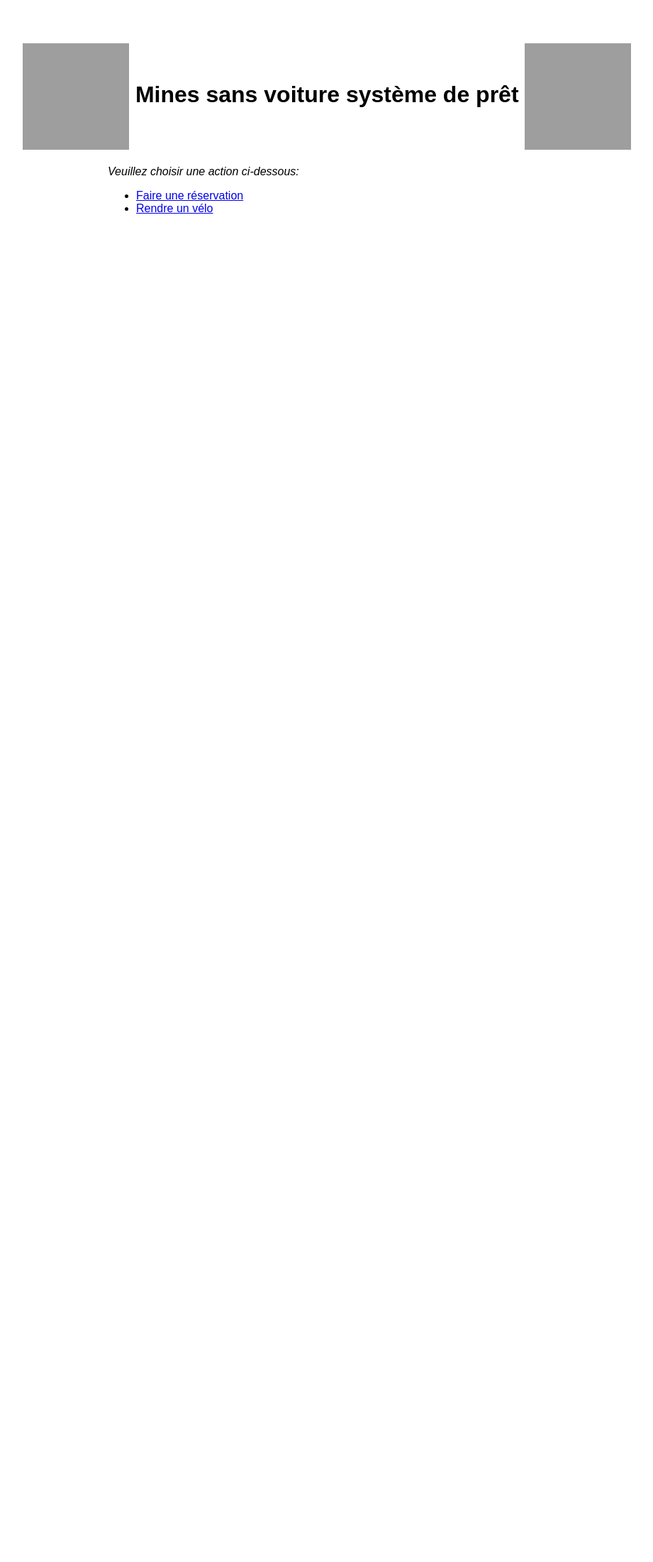
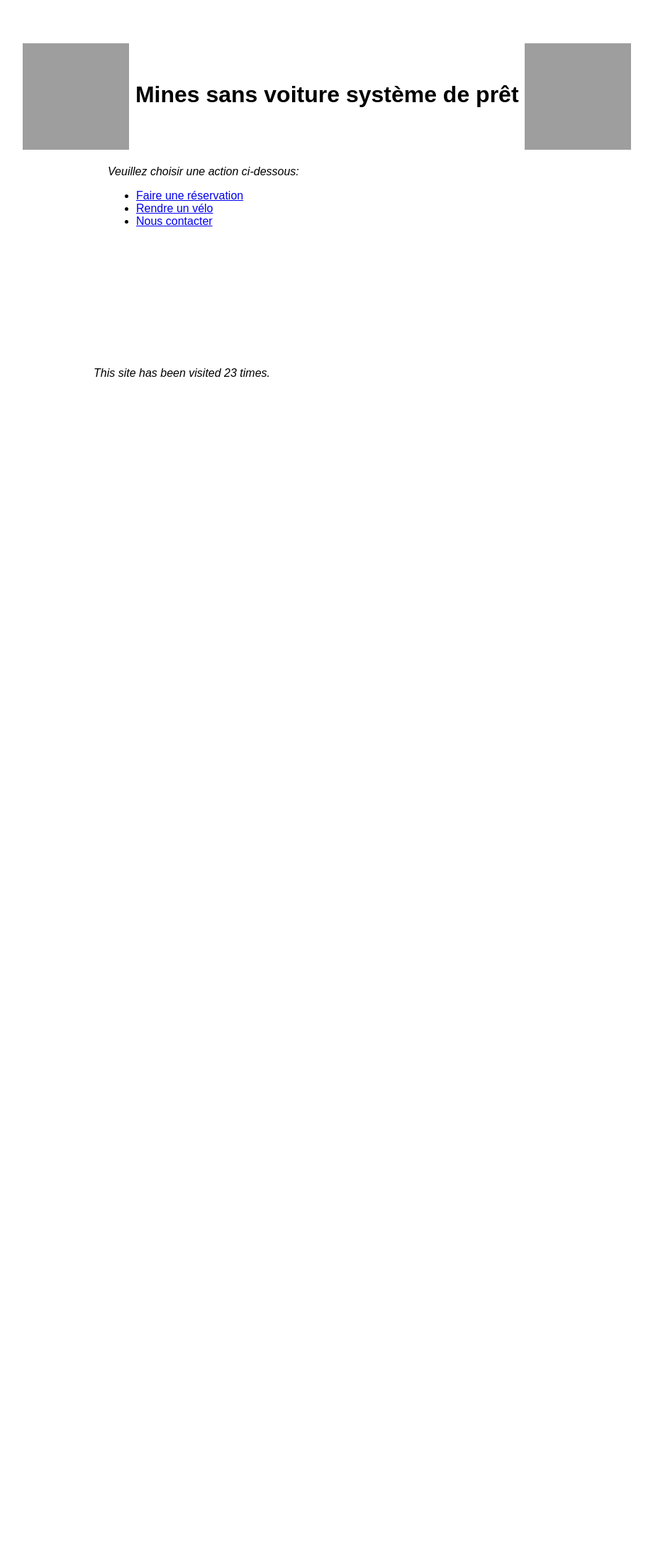
Before and after one commit to emse-sdp/emse-sdp, a Flask app: page / in a window 1280 px wide. Shown: the whole page at 71% size, without its empty margins (6-927 px from the left). Before the commit the page ends 301 px from the top, so only its background shows below. Run offline with Flask 2, Linux system fonts and the light colour scheme; grey boxes are pictures that could not be loaded.

Commit message:
Update home.html

```diff
--- a/Page-web/templates/home.html
+++ b/Page-web/templates/home.html
@@ -2,9 +2,7 @@
 <html>
     <head>
         <style type=text/css>
-            img {
-  vertical-align:middle;
-}
+            img { vertical-align:middle; }
             body   {
                     height: 125vh;
                     margin-top: 10px;
@@ -12,6 +10,12 @@
                     background-size: cover;
                     font-family: sans-serif;
                     }
+            div {
+                  text-align: bottom;
+                  margin-top: 80px;
+                  height: 200vh;
+                  padding: 100px;
+                 }
         </style>
         <title>Home page</title>
     </head>
@@ -44,13 +48,20 @@
                                 <li>
                                     <a href="/logout"> Rendre un vélo </a>
                                 </li>
+                                <li>
+                                    <a href="/contact"> Nous contacter </a>
+                                </li>
                             </ul>
                         </nav>
             </blockquote>
         </BLOCKQUOTE>
     </BLOCKQUOTE>
-        </body>
+    </body>
 </form>
-
+   <body>
+    <div>
+    <p><I>This site has been visited {{ count }} times.</I> </p>
+    </div>
+   </body>
 {% endblock %}
 </html>
```
